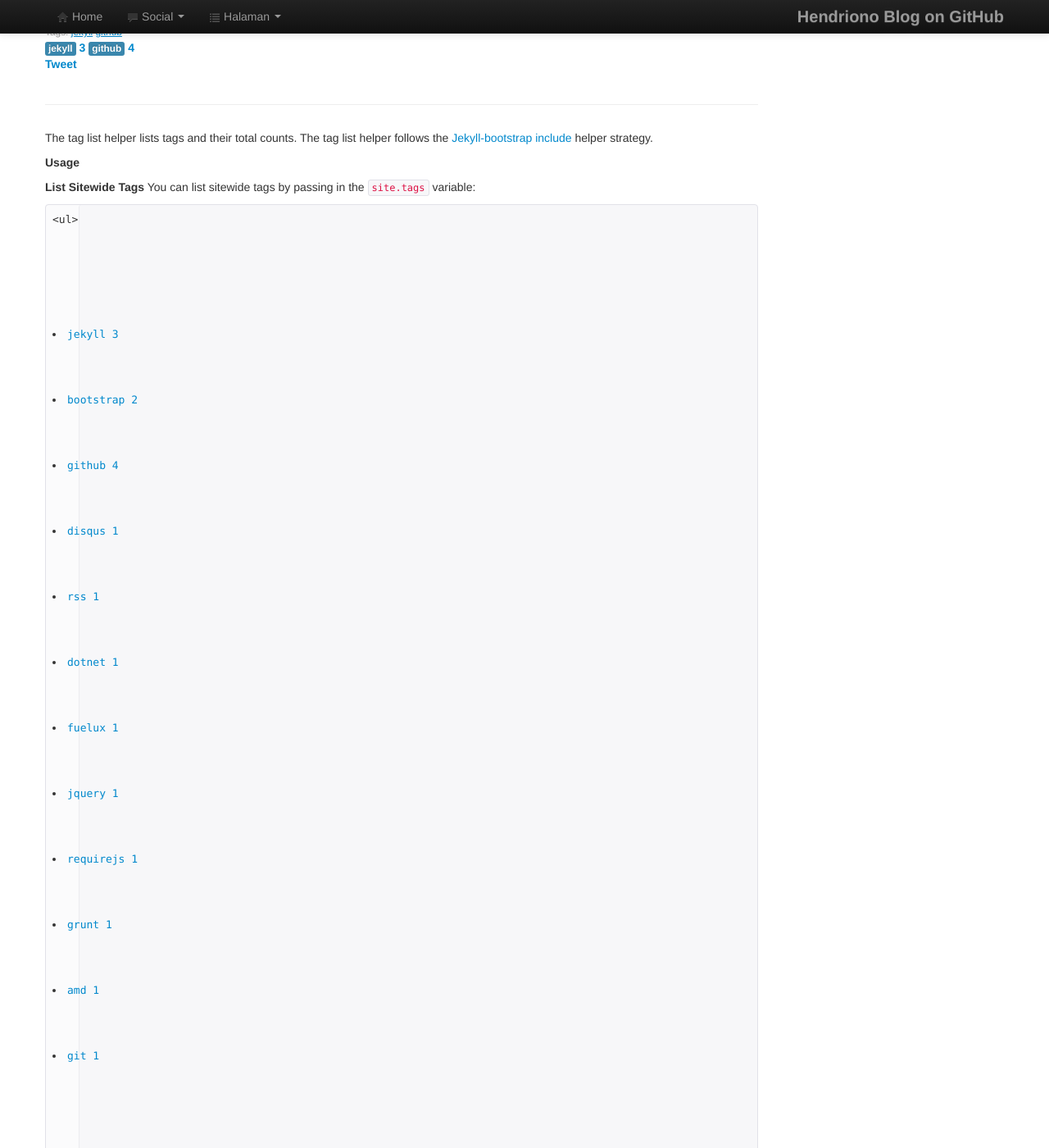
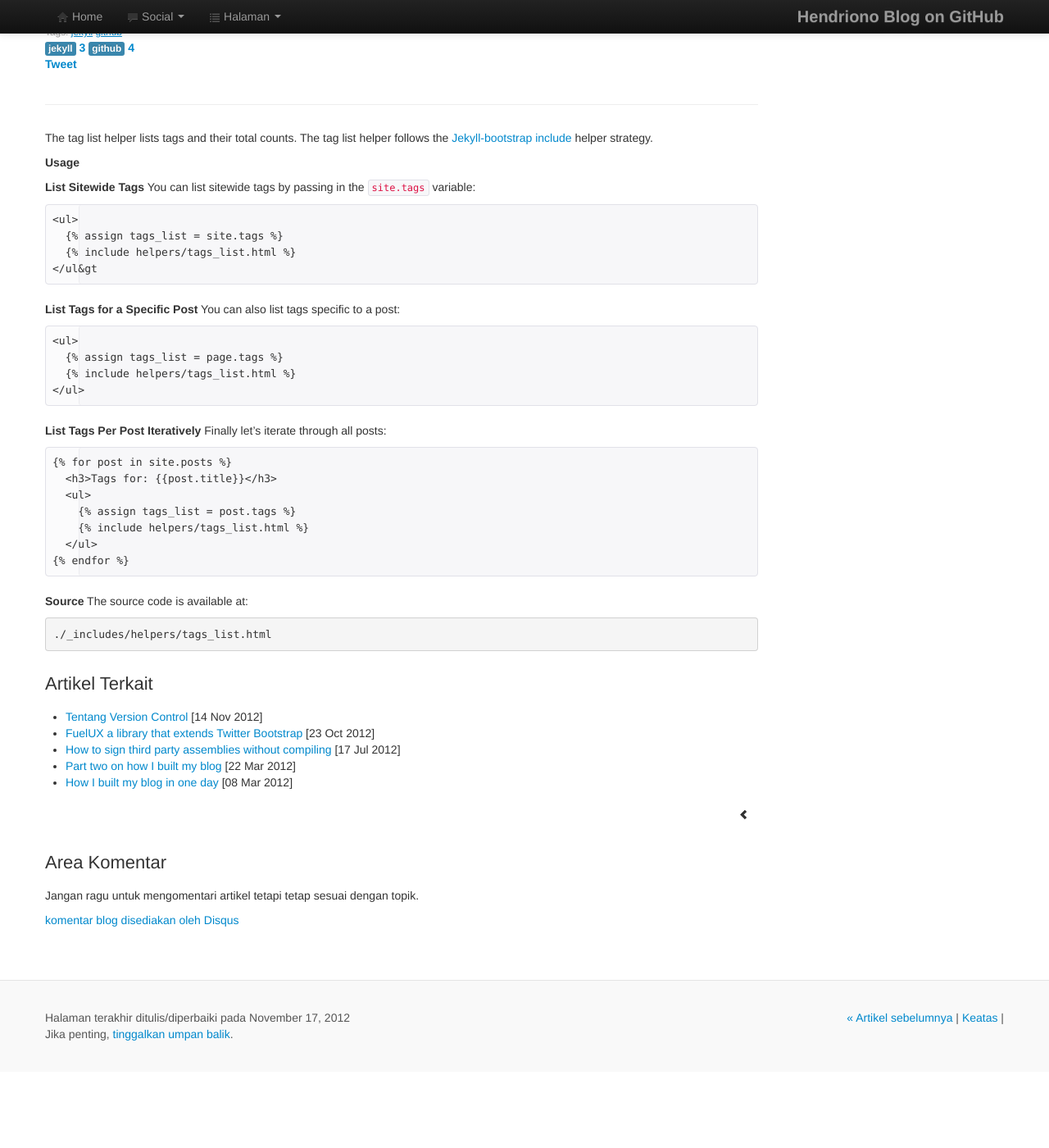
Before and after one commit to hendriono/hendriono.github.com, a Jekyll site: the page built from _posts/2012-11-17-Tags-List.markdown, in a window 1280 px wide and 1400 px high, scrolled down 194 px. Shown: the whole window at 82% size. Built offline with Jekyll 4.4.1, drawn with Linux system fonts in a browser that asks for light colours; nearby versions of some CDN libraries; Markdown is read by kramdown in place of the engine named in the settings; comment, search, counter and statistics services are not loaded; after the commit the page ends 1501 px from its top, so only the background shows below that; some of the changed text lies outside the part shown.

Commit message:
Remark New Post

```diff
--- a/_posts/2012-11-17-Tags-List.markdown
+++ b/_posts/2012-11-17-Tags-List.markdown
@@ -20,28 +20,28 @@ The tag list helper follows the <a href="http://ramnathv.github.com/lessons/boot
 <strong>List Sitewide Tags</strong>
 You can list sitewide tags by passing in the <code>site.tags</code> variable:
 <pre class="prettyprint linenums">&lt;ul&gt;
-  {% assign tags_list = site.tags %}
-  {% include helpers/tags_list.html %}
-&lt;/ul&gt;
+  &#123;% assign tags_list = site.tags %&#125;
+  &#123;% include helpers/tags_list.html %&#125;
+&lt;/ul&gt
 </pre>
 
 <strong>List Tags for a Specific Post</strong>
 You can also list tags specific to a post:
 <pre class="prettyprint linenums">&lt;ul&gt;
-  {% assign tags_list = page.tags %}
-  {% include helpers/tags_list.html %}
+  &#123;% assign tags_list = page.tags %&#125;
+  &#123;% include helpers/tags_list.html %&#125;
 &lt;/ul&gt;
 </pre>
 
 <strong>List Tags Per Post Iteratively</strong>
 Finally let’s iterate through all posts:
-<pre class="prettyprint linenums">{% for post in site.posts %}
-&lt;h3&gt;Tags for: {{post.title}}&lt;/h3&gt;
-&lt;ul&gt;
-  {% assign tags_list = post.tags %}
-  {% include helpers/tags_list.html %}
-&lt;/ul&gt;
-{% endfor %}
+<pre class="prettyprint linenums">&#123;% for post in site.posts %&#125;
+  &lt;h3&gt;Tags for: &#123;{post.title}&#125;&lt;/h3&gt;
+  &lt;ul&gt;
+    &#123;% assign tags_list = post.tags %&#125;
+    &#123;% include helpers/tags_list.html %&#125;
+  &lt;/ul&gt;
+&#123;% endfor %&#125;
 </pre>
 
 <strong>Source</strong>
```
